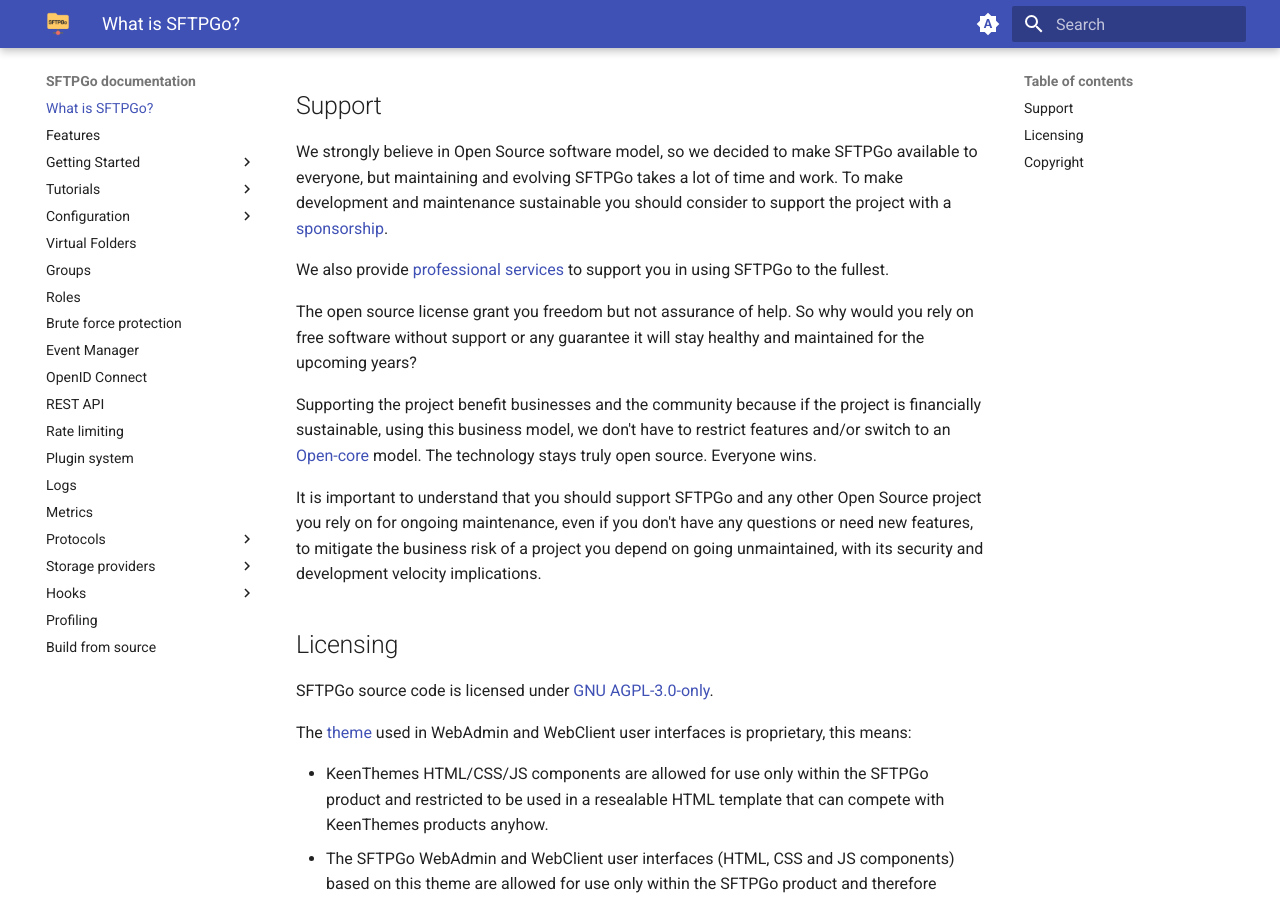
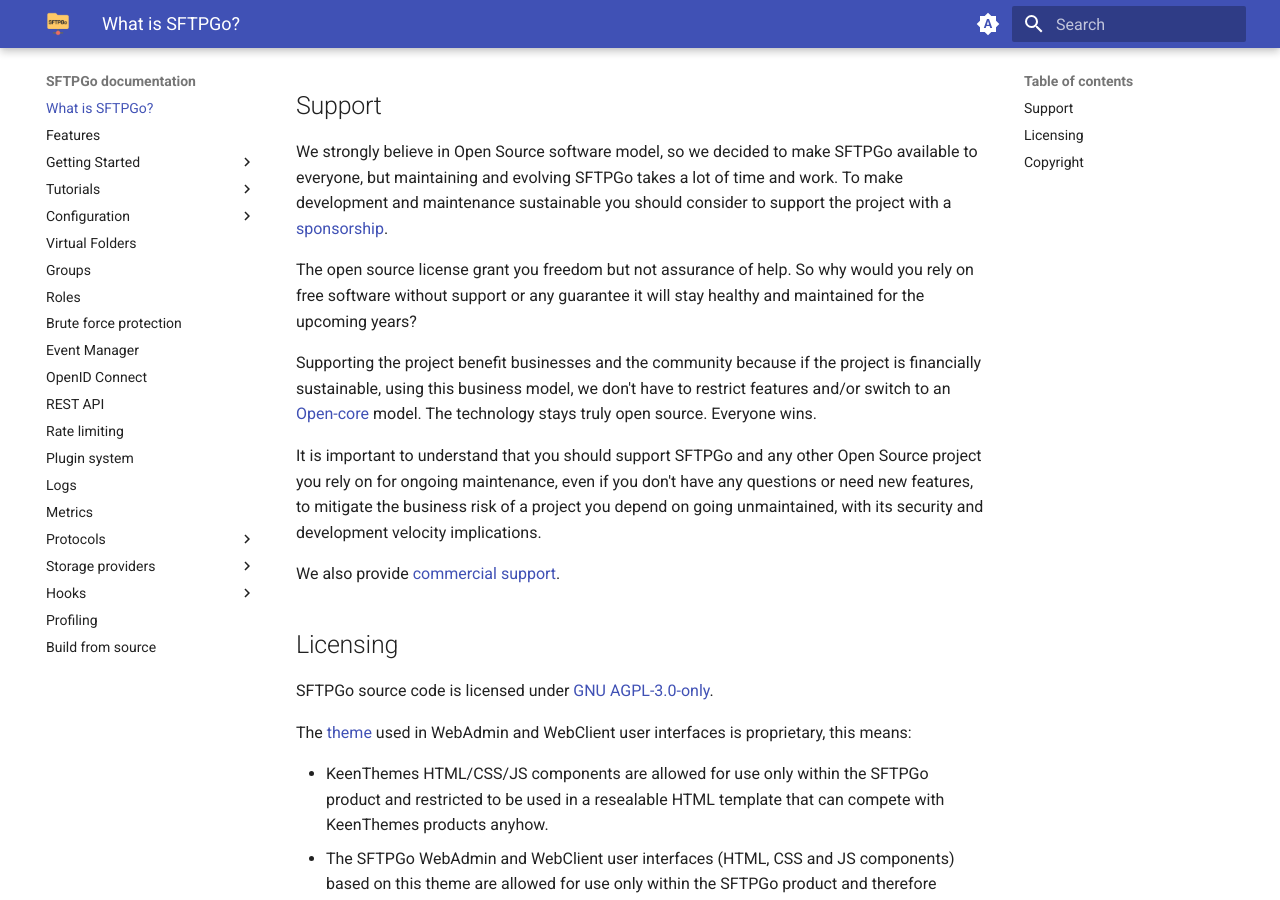
Before and after one commit to sftpgo/docs, an MkDocs documentation site: the page built from docs/index.md, in a window 1280 px wide and 900 px high, scrolled down 944 px. Built offline with MkDocs 1.6.1 and Material for MkDocs 9.7.7, drawn with Linux system fonts in a browser that asks for light colours; the version menu is left out.

Commit message:
update link to our commercial services
Signed-off-by: Nicola Murino <nicola.murino@gmail.com>

```diff
--- a/docs/index.md
+++ b/docs/index.md
@@ -14,13 +14,13 @@ The WebClient UI allows end users to change their credentials, browse and manage
 
 We strongly believe in Open Source software model, so we decided to make SFTPGo available to everyone, but maintaining and evolving SFTPGo takes a lot of time and work. To make development and maintenance sustainable you should consider to support the project with a [sponsorship](https://github.com/sponsors/drakkan){:target="_blank"}.
 
-We also provide [professional services](https://sftpgo.com/#pricing){:target="_blank"} to support you in using SFTPGo to the fullest.
-
 The open source license grant you freedom but not assurance of help. So why would you rely on free software without support or any guarantee it will stay healthy and maintained for the upcoming years?
 
 Supporting the project benefit businesses and the community because if the project is financially sustainable, using this business model, we don't have to restrict features and/or switch to an [Open-core](https://en.wikipedia.org/wiki/Open-core_model){:target="_blank"} model. The technology stays truly open source. Everyone wins.
 
 It is important to understand that you should support SFTPGo and any other Open Source project you rely on for ongoing maintenance, even if you don't have any questions or need new features, to mitigate the business risk of a project you depend on going unmaintained, with its security and development velocity implications.
+
+We also provide [commercial support](https://sftpgo.com/){:target="_blank"}.
 
 ## Licensing
 
```
Also changed, not shown: docs/initial-configuration.md (+1 -1 lines).
